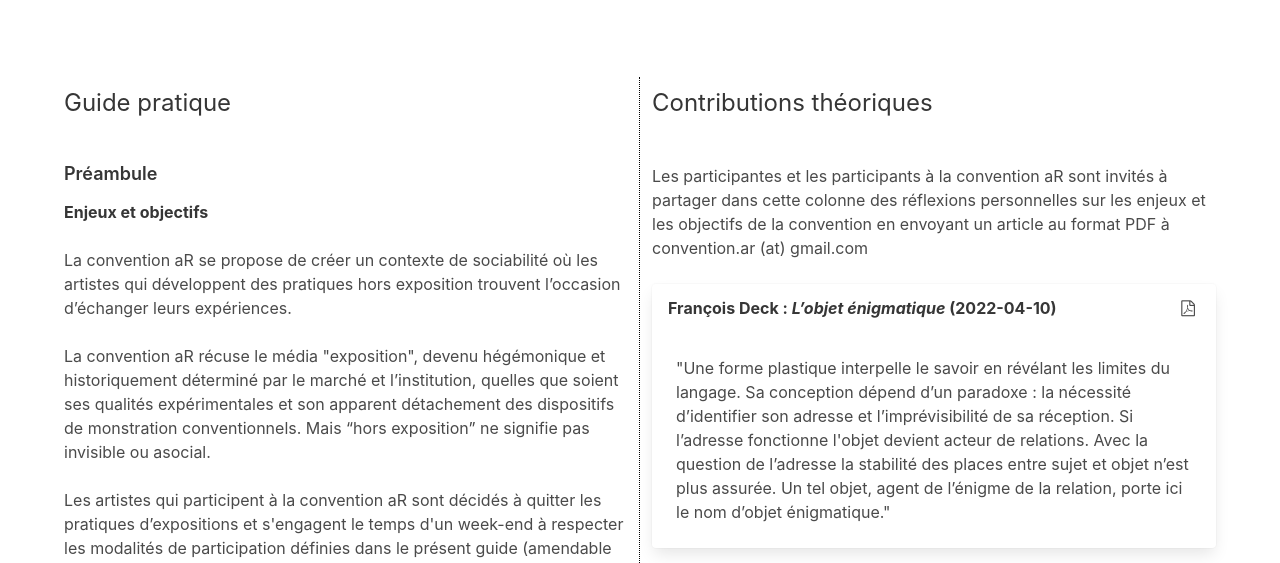
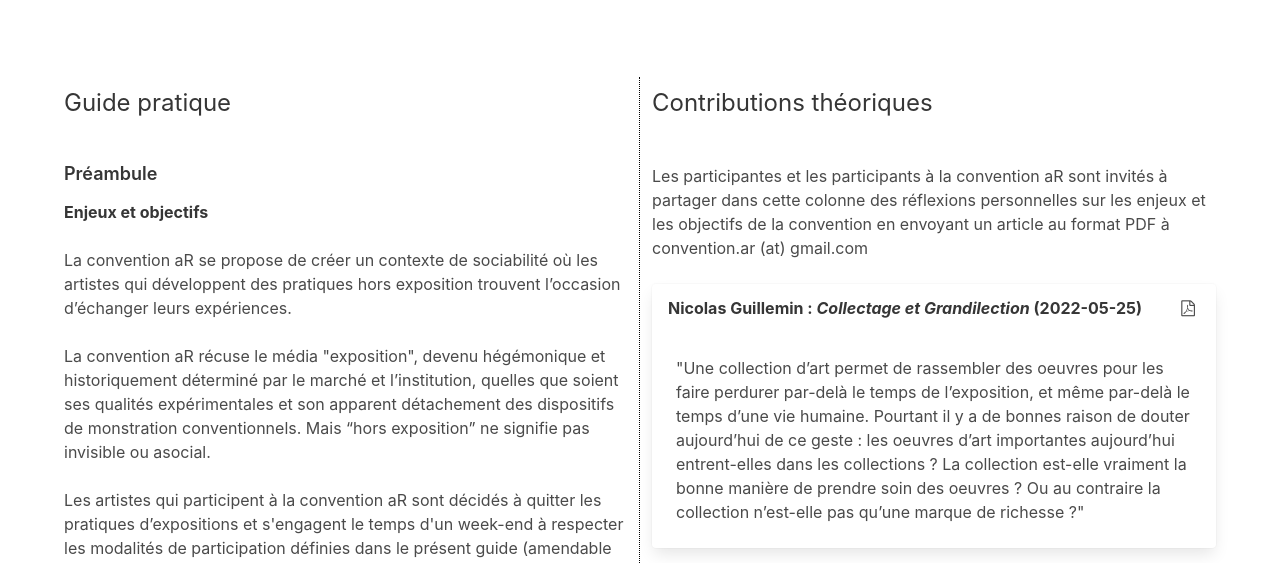
Before and after one commit to conv-ar/conv-ar.github.io, a plain HTML site: page index.html in a window 1280 px wide. Shown: the part 161-724 px from the top of the page. Drawn offline with nearby package versions, Linux system fonts and the light colour scheme.

Commit message:
ajouter le texte Collectage et Grandilection

```diff
--- a/index.html
+++ b/index.html
@@ -134,6 +134,28 @@
 Les participantes et les participants à la convention aR sont invités à partager dans cette colonne des réflexions personnelles sur les enjeux et les objectifs de la convention en envoyant un article au format PDF à convention.ar (at) gmail.com
 <br /><br />
 
+             <a class="card-wrapper" href="documents/Collectage_et_Grandilection.pdf" target="_blank">
+              <div class="card h-cite">
+                <div class="card-header is-shadowless">
+                  <div class="card-header-title">
+                    <span class="item p-author">
+                      <span class="h-card">Nicolas Guillemin</span>
+                    </span>
+                    <cite class="item p-name">Collectage et Grandilection</cite>
+                    <time class="item dt-published">2022-05-25</time>
+                  </div>
+                  <div class="card-header-icon">
+                    <span class="icon">
+                      <i class="fa fa-file-pdf-o" aria-hidden="true"></i>
+                    </span>
+                  </div>
+                </div>
+                <div class="card-content">
+                  <div class="p-content">"Une collection d’art permet de rassembler des oeuvres pour les faire perdurer par-delà le temps de l’exposition, et même par-delà le temps d’une vie humaine. Pourtant il y a de bonnes raison de douter aujourd’hui de ce geste : les oeuvres d’art importantes aujourd’hui entrent-elles dans les collections ? La collection est-elle vraiment la bonne manière de prendre soin des oeuvres ? Ou au contraire la collection n’est-elle pas qu’une marque de richesse ?"
+                  </div>
+                </div>
+              </div>
+            </a>
             <a class="card-wrapper" href="documents/O_Enigmatique_220409.pdf" target="_blank">
               <div class="card h-cite">
                 <div class="card-header is-shadowless">
```
Also changed, not shown: 2 other files.
